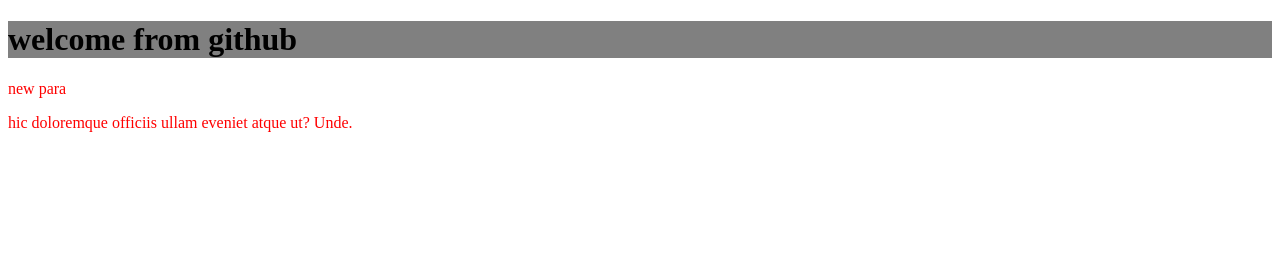
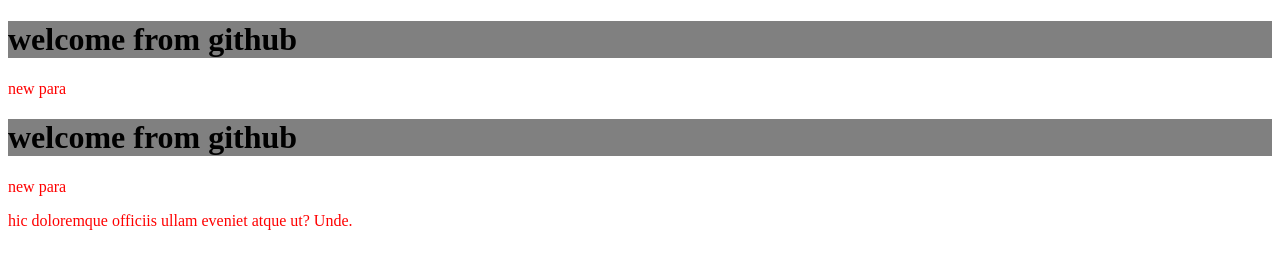
Before and after one commit to sayedazzam15/q2_frontend, a plain HTML site: page index.html in a window 1280 px wide. Drawn offline with Linux system fonts and the light colour scheme.

Commit message:
add style

```diff
--- a/index.html
+++ b/index.html
@@ -15,6 +15,10 @@
         <h1 class="header-title">welcome from github</h1>
         <p class="header-paragraph">new para</p>
     </div>
+    <div class="header">
+        <h1 class="header-title">welcome from github</h1>
+        <p class="header-paragraph">new para</p>
+    </div>
     <p> hic doloremque officiis ullam eveniet atque ut? Unde.</p>
 </body>
 
```
